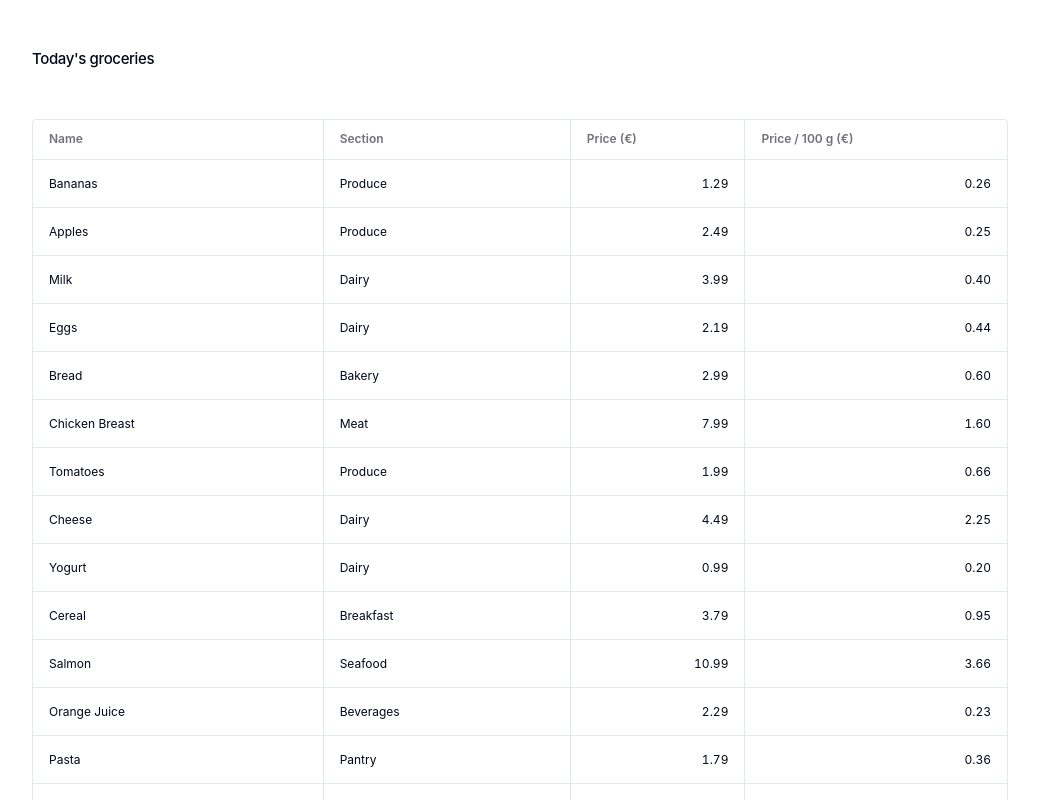
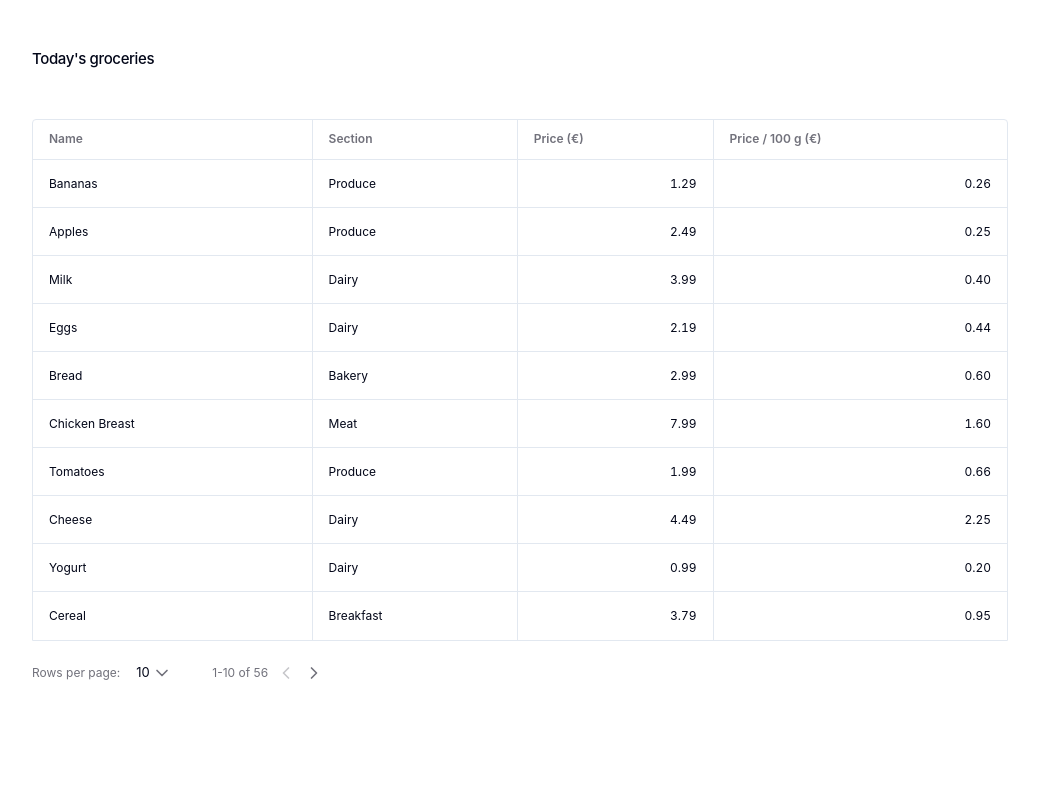
Before and after one commit to blindbeat/coolset, a React (Vite) app: page / in a window 1280 px wide. Shown: the top 800 px of the page, without its empty margins (120-1159 px from the left). Built offline with nearby package versions, Linux system fonts and the light colour scheme.

Commit message:
feat: add table pagination

```diff
--- a/package.json
+++ b/package.json
@@ -17,6 +17,7 @@
   "dependencies": {
     "@tanstack/react-table": "^8.21.3",
     "clsx": "^2.1.1",
+    "lucide-react": "^1.14.0",
     "react": "^19.2.5",
     "react-dom": "^19.2.5",
     "tailwind-merge": "^3.5.0"
--- /dev/null
+++ b/src/components/pagination.tsx
@@ -0,0 +1,77 @@
+import { ChevronDown, ChevronLeft, ChevronRight } from "lucide-react";
+
+const PAGE_SIZE_OPTIONS = [10, 25, 50];
+
+type PaginationProps = {
+  pageIndex: number;
+  pageSize: number;
+  total: number;
+  canPrevious: boolean;
+  canNext: boolean;
+  onPrevious: () => void;
+  onNext: () => void;
+  onPageSizeChange: (size: number) => void;
+};
+
+export function Pagination({
+  pageIndex,
+  pageSize,
+  total,
+  canPrevious,
+  canNext,
+  onPrevious,
+  onNext,
+  onPageSizeChange,
+}: PaginationProps) {
+  const from = total === 0 ? 0 : pageIndex * pageSize + 1;
+  const to = Math.min(from + pageSize - 1, total);
+
+  return (
+    <div className="flex items-center gap-8 pt-4">
+      <label className="flex items-center gap-1">
+        <span className="text-xs text-zinc-500">Rows per page:</span>
+        <span className="relative inline-flex">
+          <select
+            value={pageSize}
+            onChange={(e) => onPageSizeChange(Number(e.target.value))}
+            className="h-8 appearance-none rounded bg-white pr-7 pl-3 text-[0.8125rem] text-slate-950"
+          >
+            {PAGE_SIZE_OPTIONS.map((n) => (
+              <option key={n} value={n}>
+                {n}
+              </option>
+            ))}
+          </select>
+          <ChevronDown
+            size={20}
+            aria-hidden
+            className="pointer-events-none absolute top-1/2 right-2 -translate-y-1/2 text-zinc-500"
+          />
+        </span>
+      </label>
+      <div className="flex items-center gap-2">
+        <span className="text-xs text-zinc-500">
+          {from}-{to} of {total}
+        </span>
+        <button
+          type="button"
+          onClick={onPrevious}
+          disabled={!canPrevious}
+          aria-label="Previous page"
+          className="text-zinc-500 disabled:opacity-40"
+        >
+          <ChevronLeft size={20} />
+        </button>
+        <button
+          type="button"
+          onClick={onNext}
+          disabled={!canNext}
+          aria-label="Next page"
+          className="text-zinc-500 disabled:opacity-40"
+        >
+          <ChevronRight size={20} />
+        </button>
+      </div>
+    </div>
+  );
+}
--- a/src/components/table.tsx
+++ b/src/components/table.tsx
@@ -1,6 +1,8 @@
+import type { Table as TanStackTable } from "@tanstack/react-table";
 import type * as React from "react";
 
 import { cn } from "../lib/utils";
+import { Pagination } from "./pagination";
 
 export function Table({ className, ...props }: React.ComponentProps<"table">) {
   return (
@@ -46,3 +48,22 @@ export function TableCell({ className, ...props }: React.ComponentProps<"td">) {
     />
   );
 }
+
+type TablePaginationProps<TData> = {
+  table: TanStackTable<TData>;
+};
+
+export function TablePagination<TData>({ table }: TablePaginationProps<TData>) {
+  return (
+    <Pagination
+      pageIndex={table.getState().pagination.pageIndex}
+      pageSize={table.getState().pagination.pageSize}
+      total={table.getRowCount()}
+      canPrevious={table.getCanPreviousPage()}
+      canNext={table.getCanNextPage()}
+      onPrevious={() => table.previousPage()}
+      onNext={() => table.nextPage()}
+      onPageSizeChange={(size) => table.setPageSize(size)}
+    />
+  );
+}
--- a/src/features/grocery-table/grocery-table.tsx
+++ b/src/features/grocery-table/grocery-table.tsx
@@ -3,6 +3,7 @@ import {
   createColumnHelper,
   flexRender,
   getCoreRowModel,
+  getPaginationRowModel,
   useReactTable,
 } from "@tanstack/react-table";
 
@@ -12,6 +13,7 @@ import {
   TableCell,
   TableHead,
   TableHeader,
+  TablePagination,
   TableRow,
 } from "../../components/table";
 
@@ -59,6 +61,8 @@ export default function GroceryTable() {
     data: processedGroceries,
     columns,
     getCoreRowModel: getCoreRowModel(),
+    getPaginationRowModel: getPaginationRowModel(),
+    initialState: { pagination: { pageSize: 10 } },
   });
 
   return (
@@ -95,6 +99,7 @@ export default function GroceryTable() {
           ))}
         </TableBody>
       </Table>
+      <TablePagination table={table} />
     </div>
   );
 }
```
Also changed, not shown: 2 other files (tests, documents, lock files or other folders).
